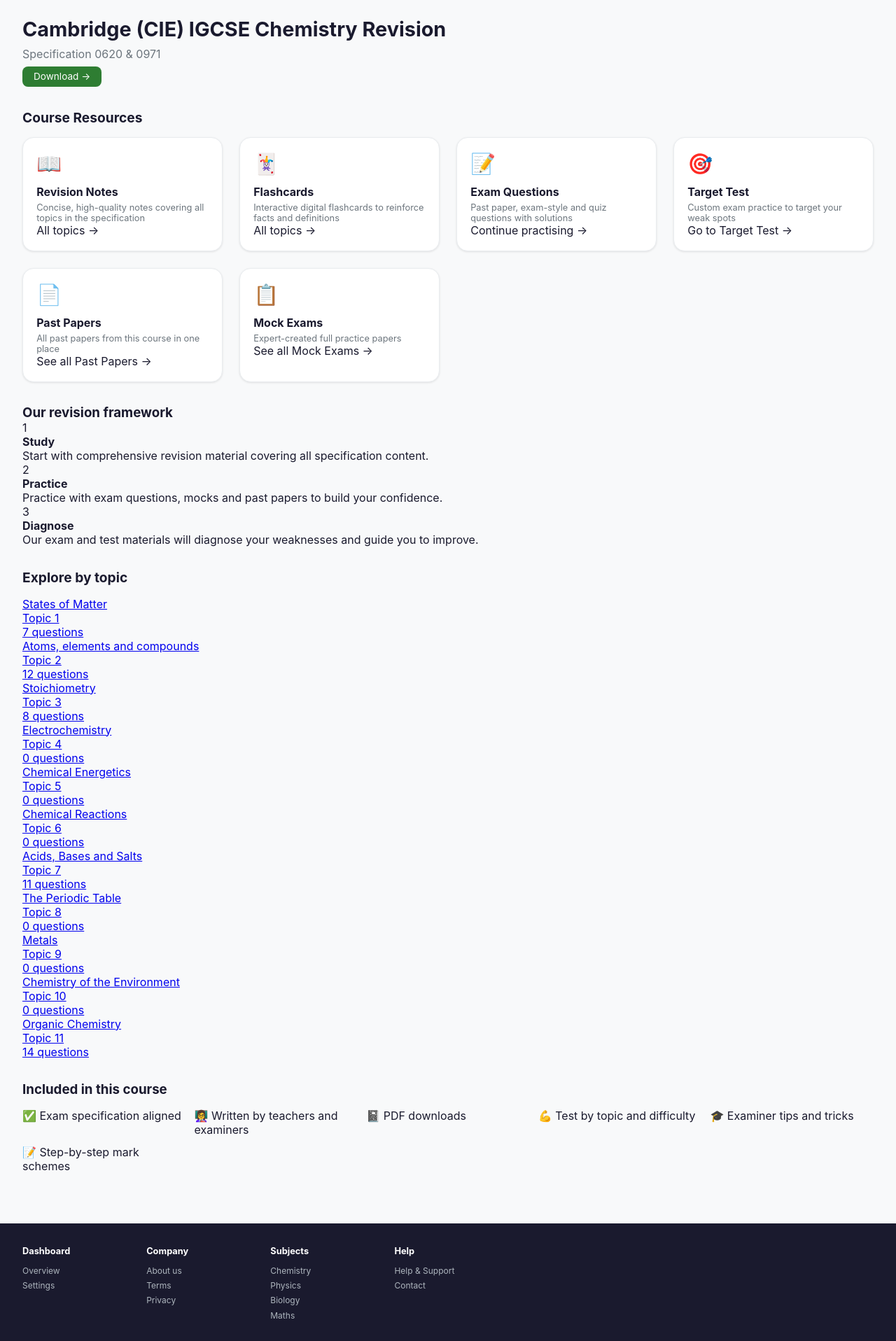
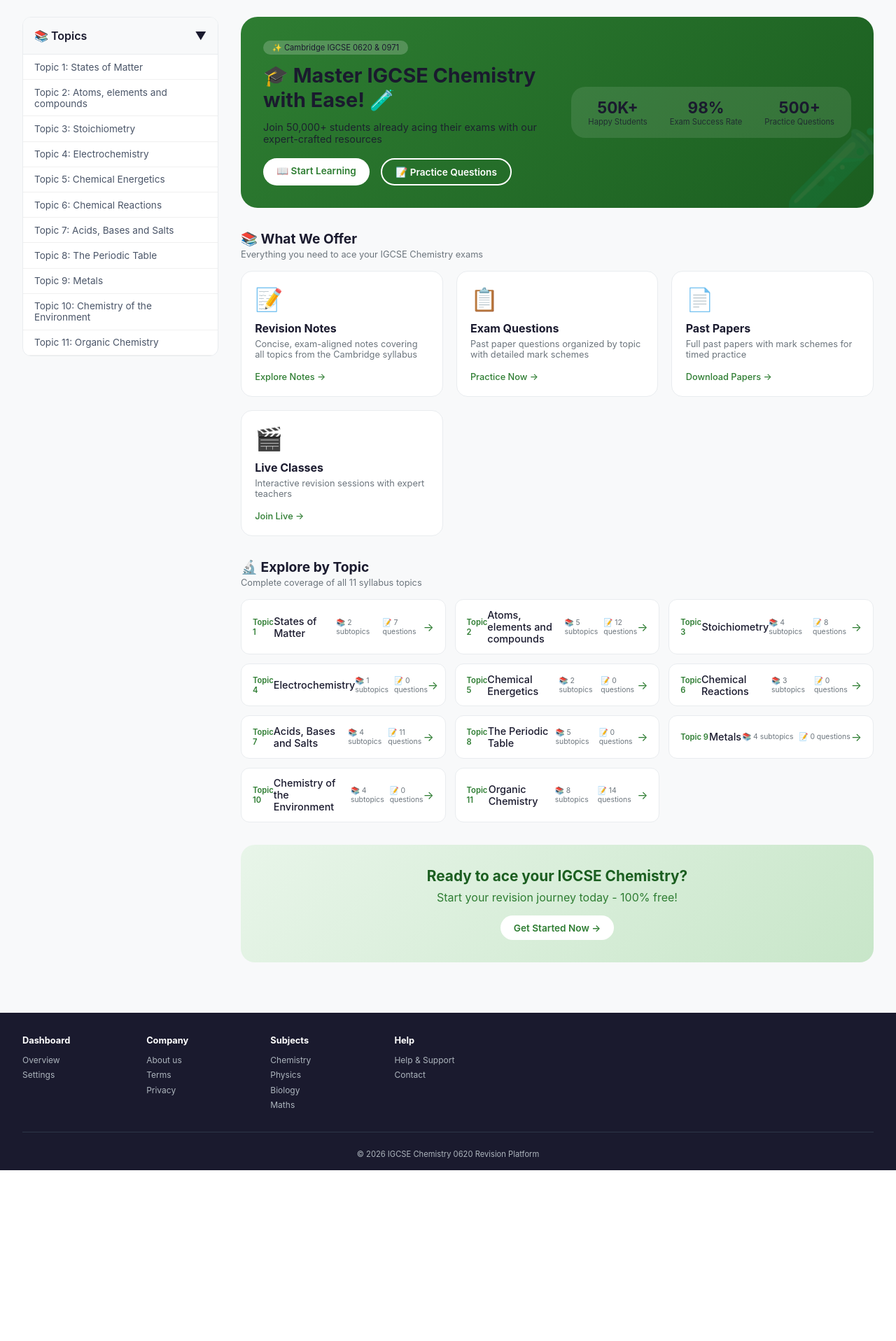
Before and after one commit to haseebahmad89000/Chempassion, a Django app: page / in a window 1280 px wide. Shown: the part 60-1976 px from the top of the page at 70% size. After the commit the page ends 1732 px from the top, so only its background shows below. Run offline with Django 5.2, Linux system fonts and the light colour scheme; data comes from the database, SQL or seed files in the repository.

Commit message:
Enhanced homepage design with modern layout

```diff
--- a/pastpapers/templates/pastpapers/home.html
+++ b/pastpapers/templates/pastpapers/home.html
@@ -1,108 +1,379 @@
 {% extends 'pastpapers/base.html' %}
 
-{% block title %}Course Resources{% endblock %}
+{% block title %}Home{% endblock %}
+
+{% block sidebar %}
+<aside class="sidebar">
+    <div class="sidebar-card">
+        <div class="sidebar-header" onclick="toggleSidebar()">
+            <span>📚 Topics</span>
+            <span>▼</span>
+        </div>
+        <div class="sidebar-content">
+            {% for topic in topics %}
+            <a href="{% url 'topic_detail' topic.id %}" class="topic-link">
+                Topic {{ topic.code }}: {{ topic.name }}
+            </a>
+            {% endfor %}
+        </div>
+    </div>
+</aside>
+{% endblock %}
 
 {% block content %}
-<!-- Course Header -->
-<div style="margin-bottom: 2rem;">
-    <h1 style="font-size: 1.8rem; margin-bottom: 0.5rem;">Cambridge (CIE) IGCSE Chemistry Revision</h1>
-    <p style="color: #6c757d;">Specification 0620 & 0971</p>
-    <a href="#" class="btn btn-outline" style="margin-top: 0.5rem;">Download →</a>
+<!-- Compact Hero Section -->
+<div class="hero-compact">
+    <div class="hero-content">
+        <div class="hero-text">
+            <span class="hero-badge">✨ Cambridge IGCSE 0620 & 0971</span>
+            <h1>🎓 Master IGCSE Chemistry<br>with Ease! 🧪</h1>
+            <p>Join 50,000+ students already acing their exams with our expert-crafted resources</p>
+            <div class="hero-buttons">
+                <a href="{% url 'revision_notes' %}" class="btn-primary">📖 Start Learning</a>
+                <a href="{% url 'exam_questions' %}" class="btn-secondary">📝 Practice Questions</a>
             </div>
-
-<!-- Course Resources Section -->
-<div class="section-header">
-    <h2>Course Resources</h2>
         </div>
-
-<div class="card-grid">
-    <a href="{% url 'revision_notes' %}" class="feature-card">
-        <div class="feature-icon">📖</div>
-        <h3>Revision Notes</h3>
-        <p>Concise, high-quality notes covering all topics in the specification</p>
-        <span class="feature-badge">All topics →</span>
-    </a>
-    <a href="{% url 'flashcards' %}" class="feature-card">
-        <div class="feature-icon">🃏</div>
-        <h3>Flashcards</h3>
-        <p>Interactive digital flashcards to reinforce facts and definitions</p>
-        <span class="feature-badge">All topics →</span>
-    </a>
-    <a href="{% url 'exam_questions' %}" class="feature-card">
-        <div class="feature-icon">📝</div>
-        <h3>Exam Questions</h3>
-        <p>Past paper, exam-style and quiz questions with solutions</p>
-        <span class="feature-badge">Continue practising →</span>
-    </a>
-    <a href="{% url 'target_test' %}" class="feature-card">
-        <div class="feature-icon">🎯</div>
-        <h3>Target Test</h3>
-        <p>Custom exam practice to target your weak spots</p>
-        <span class="feature-badge">Go to Target Test →</span>
-    </a>
-    <a href="{% url 'past_papers' %}" class="feature-card">
-        <div class="feature-icon">📄</div>
-        <h3>Past Papers</h3>
-        <p>All past papers from this course in one place</p>
-        <span class="feature-badge">See all Past Papers →</span>
-    </a>
-    <a href="{% url 'mock_exams' %}" class="feature-card">
-        <div class="feature-icon">📋</div>
-        <h3>Mock Exams</h3>
-        <p>Expert-created full practice papers</p>
-        <span class="feature-badge">See all Mock Exams →</span>
-    </a>
+        <div class="hero-stats">
+            <div class="stat-item">
+                <div class="stat-number">50K+</div>
+                <div class="stat-label">Happy Students</div>
             </div>
-
-<!-- Revision Framework -->
-<div class="framework">
-    <h3>Our revision framework</h3>
-    <div class="framework-steps">
-        <div class="step">
-            <div class="step-number">1</div>
-            <h4>Study</h4>
-            <p>Start with comprehensive revision material covering all specification content.</p>
+            <div class="stat-item">
+                <div class="stat-number">98%</div>
+                <div class="stat-label">Exam Success Rate</div>
             </div>
-        <div class="step">
-            <div class="step-number">2</div>
-            <h4>Practice</h4>
-            <p>Practice with exam questions, mocks and past papers to build your confidence.</p>
+            <div class="stat-item">
+                <div class="stat-number">500+</div>
+                <div class="stat-label">Practice Questions</div>
             </div>
-        <div class="step">
-            <div class="step-number">3</div>
-            <h4>Diagnose</h4>
-            <p>Our exam and test materials will diagnose your weaknesses and guide you to improve.</p>
         </div>
     </div>
 </div>
 
-<!-- Topics Section -->
-<div class="section-header" style="margin-top: 2rem;">
-    <h2>Explore by topic</h2>
+<!-- Features Section -->
+<div class="features-section">
+    <div class="section-header">
+        <h2>📚 What We Offer</h2>
+        <p>Everything you need to ace your IGCSE Chemistry exams</p>
+    </div>
+    <div class="features-grid">
+        <div class="feature-card-large">
+            <div class="feature-icon">📝</div>
+            <h3>Revision Notes</h3>
+            <p>Concise, exam-aligned notes covering all topics from the Cambridge syllabus</p>
+            <a href="{% url 'revision_notes' %}" class="feature-link">Explore Notes →</a>
+        </div>
+        <div class="feature-card-large">
+            <div class="feature-icon">📋</div>
+            <h3>Exam Questions</h3>
+            <p>Past paper questions organized by topic with detailed mark schemes</p>
+            <a href="{% url 'exam_questions' %}" class="feature-link">Practice Now →</a>
+        </div>
+        <div class="feature-card-large">
+            <div class="feature-icon">📄</div>
+            <h3>Past Papers</h3>
+            <p>Full past papers with mark schemes for timed practice</p>
+            <a href="{% url 'past_papers' %}" class="feature-link">Download Papers →</a>
+        </div>
+        <div class="feature-card-large">
+            <div class="feature-icon">🎬</div>
+            <h3>Live Classes</h3>
+            <p>Interactive revision sessions with expert teachers</p>
+            <a href="{% url 'live_classes' %}" class="feature-link">Join Live →</a>
+        </div>
+    </div>
 </div>
 
-<div>
+<!-- Topics Preview Section -->
+<div class="topics-section">
+    <div class="section-header">
+        <h2>🔬 Explore by Topic</h2>
+        <p>Complete coverage of all 11 syllabus topics</p>
+    </div>
+    <div class="topics-grid">
         {% for topic in topics %}
-    <a href="{% url 'topic_detail' topic.id %}" class="topic-card">
-        <div>
+        <a href="{% url 'topic_detail' topic.id %}" class="topic-card-large">
+            <div class="topic-number">Topic {{ topic.code }}</div>
             <div class="topic-name">{{ topic.name }}</div>
-            <div class="topic-code">Topic {{ topic.code }}</div>
+            <div class="topic-stats">
+                <span>📚 {{ topic.subtopics.count }} subtopics</span>
+                <span>📝 {{ topic.question_count }} questions</span>
             </div>
-        <div class="topic-stats">{{ topic.question_count }} questions</div>
+            <div class="topic-arrow">→</div>
         </a>
         {% endfor %}
     </div>
+</div>
 
-<!-- Included Features -->
-<div class="framework" style="margin-top: 2rem;">
-    <h3>Included in this course</h3>
-    <div style="display: grid; grid-template-columns: repeat(auto-fill, minmax(200px, 1fr)); gap: 0.75rem; margin-top: 1rem;">
-        <div>✅ Exam specification aligned</div>
-        <div>👩‍🏫 Written by teachers and examiners</div>
-        <div>📓 PDF downloads</div>
-        <div>💪 Test by topic and difficulty</div>
-        <div>🎓 Examiner tips and tricks</div>
-        <div>📝 Step-by-step mark schemes</div>
+<!-- Call to Action -->
+<div class="cta-section">
+    <div class="cta-content">
+        <h3>Ready to ace your IGCSE Chemistry?</h3>
+        <p>Start your revision journey today - 100% free!</p>
+        <a href="{% url 'register' %}" class="btn-primary">Get Started Now →</a>
     </div>
 </div>
+
+<style>
+    .hero-compact {
+        background: linear-gradient(135deg, #2e7d32 0%, #1b5e20 100%);
+        border-radius: 24px;
+        padding: 2rem;
+        margin-bottom: 2rem;
+        position: relative;
+        overflow: hidden;
+    }
+
+    .hero-compact::before {
+        content: "🧪";
+        font-size: 120px;
+        position: absolute;
+        right: -20px;
+        bottom: -20px;
+        opacity: 0.1;
+        pointer-events: none;
+    }
+
+    .hero-content {
+        display: flex;
+        justify-content: space-between;
+        align-items: center;
+        flex-wrap: wrap;
+        gap: 1.5rem;
+        position: relative;
+        z-index: 1;
+    }
+
+    .hero-text {
+        flex: 1;
+    }
+
+    .hero-badge {
+        display: inline-block;
+        background: rgba(255,255,255,0.2);
+        padding: 0.2rem 0.8rem;
+        border-radius: 20px;
+        font-size: 0.7rem;
+        margin-bottom: 0.8rem;
+    }
+
+    .hero-text h1 {
+        font-size: 1.8rem;
+        margin-bottom: 0.8rem;
+        line-height: 1.2;
+    }
+
+    .hero-text p {
+        font-size: 0.9rem;
+        opacity: 0.9;
+        margin-bottom: 1.2rem;
+    }
+
+    .hero-buttons {
+        display: flex;
+        gap: 1rem;
+        flex-wrap: wrap;
+    }
+
+    .btn-primary {
+        background: white;
+        color: #2e7d32;
+        padding: 0.6rem 1.2rem;
+        border-radius: 30px;
+        text-decoration: none;
+        font-weight: 600;
+        font-size: 0.85rem;
+        transition: transform 0.2s;
+        display: inline-block;
+    }
+
+    .btn-primary:hover {
+        transform: translateY(-2px);
+    }
+
+    .btn-secondary {
+        background: transparent;
+        border: 2px solid white;
+        color: white;
+        padding: 0.6rem 1.2rem;
+        border-radius: 30px;
+        text-decoration: none;
+        font-weight: 600;
+        font-size: 0.85rem;
+        transition: all 0.2s;
+    }
+
+    .btn-secondary:hover {
+        background: white;
+        color: #2e7d32;
+    }
+
+    .hero-stats {
+        display: flex;
+        gap: 2rem;
+        background: rgba(255,255,255,0.1);
+        padding: 1rem 1.5rem;
+        border-radius: 20px;
+    }
+
+    .stat-item {
+        text-align: center;
+    }
+
+    .stat-number {
+        font-size: 1.4rem;
+        font-weight: bold;
+    }
+
+    .stat-label {
+        font-size: 0.7rem;
+        opacity: 0.8;
+    }
+
+    .features-section {
+        margin-bottom: 2rem;
+    }
+
+    .features-grid {
+        display: grid;
+        grid-template-columns: repeat(auto-fit, minmax(240px, 1fr));
+        gap: 1.2rem;
+    }
+
+    .feature-card-large {
+        background: white;
+        border-radius: 16px;
+        padding: 1.2rem;
+        transition: all 0.2s;
+        border: 1px solid #e9ecef;
+    }
+
+    .feature-card-large:hover {
+        transform: translateY(-3px);
+        box-shadow: 0 8px 20px rgba(0,0,0,0.08);
+        border-color: #2e7d32;
+    }
+
+    .feature-card-large .feature-icon {
+        font-size: 2rem;
+        margin-bottom: 0.8rem;
+    }
+
+    .feature-card-large h3 {
+        font-size: 1rem;
+        margin-bottom: 0.3rem;
+    }
+
+    .feature-card-large p {
+        font-size: 0.8rem;
+        color: #6c757d;
+        margin-bottom: 0.8rem;
+    }
+
+    .feature-link {
+        color: #2e7d32;
+        text-decoration: none;
+        font-size: 0.8rem;
+        font-weight: 500;
+    }
+
+    .topics-section {
+        margin-bottom: 2rem;
+    }
+
+    .topics-grid {
+        display: grid;
+        grid-template-columns: repeat(auto-fill, minmax(280px, 1fr));
+        gap: 0.8rem;
+    }
+
+    .topic-card-large {
+        background: white;
+        border-radius: 12px;
+        padding: 0.8rem 1rem;
+        display: flex;
+        align-items: center;
+        justify-content: space-between;
+        text-decoration: none;
+        border: 1px solid #e9ecef;
+        transition: all 0.2s;
+    }
+
+    .topic-card-large:hover {
+        border-color: #2e7d32;
+        transform: translateX(4px);
+    }
+
+    .topic-number {
+        font-size: 0.7rem;
+        color: #2e7d32;
+        font-weight: 600;
+    }
+
+    .topic-name {
+        font-size: 0.9rem;
+        font-weight: 500;
+        color: #1a1a2e;
+    }
+
+    .topic-stats {
+        font-size: 0.65rem;
+        color: #6c757d;
+        display: flex;
+        gap: 0.5rem;
+    }
+
+    .topic-arrow {
+        color: #2e7d32;
+        font-size: 1rem;
+    }
+
+    .cta-section {
+        background: linear-gradient(135deg, #e8f5e9 0%, #c8e6c9 100%);
+        border-radius: 20px;
+        padding: 2rem;
+        text-align: center;
+    }
+
+    .cta-content h3 {
+        font-size: 1.3rem;
+        margin-bottom: 0.5rem;
+        color: #1b5e20;
+    }
+
+    .cta-content p {
+        color: #2e7d32;
+        margin-bottom: 1rem;
+    }
+
+    .section-header {
+        margin-bottom: 1rem;
+    }
+
+    .section-header h2 {
+        font-size: 1.2rem;
+        margin-bottom: 0.2rem;
+    }
+
+    .section-header p {
+        font-size: 0.8rem;
+        color: #6c757d;
+    }
+
+    @media (max-width: 768px) {
+        .hero-content {
+            flex-direction: column;
+            text-align: center;
+        }
+        .hero-stats {
+            justify-content: center;
+        }
+        .hero-buttons {
+            justify-content: center;
+        }
+        .topics-grid {
+            grid-template-columns: 1fr;
+        }
+    }
+</style>
 {% endblock %}
```
Lines whose indentation alone changed are shown as unchanged.
